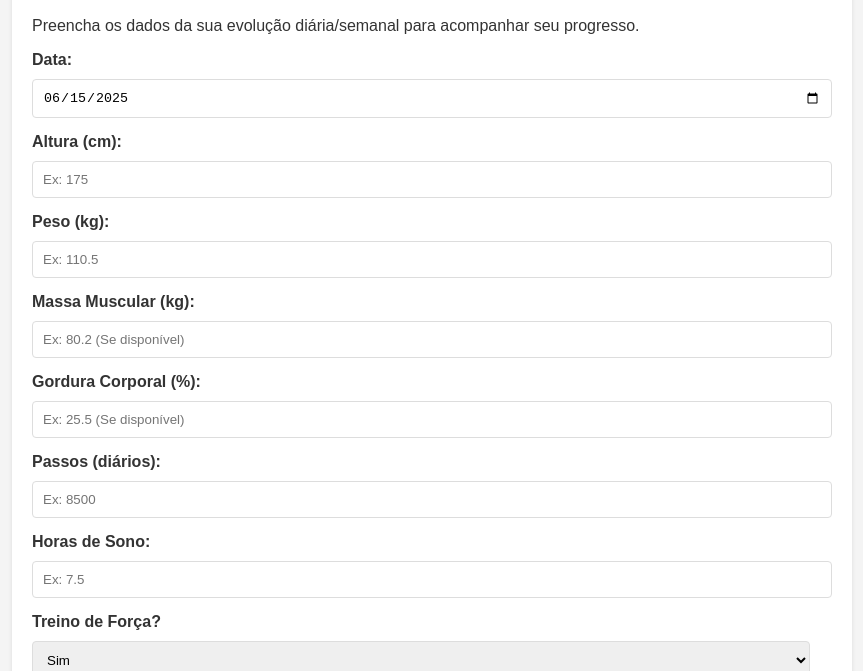
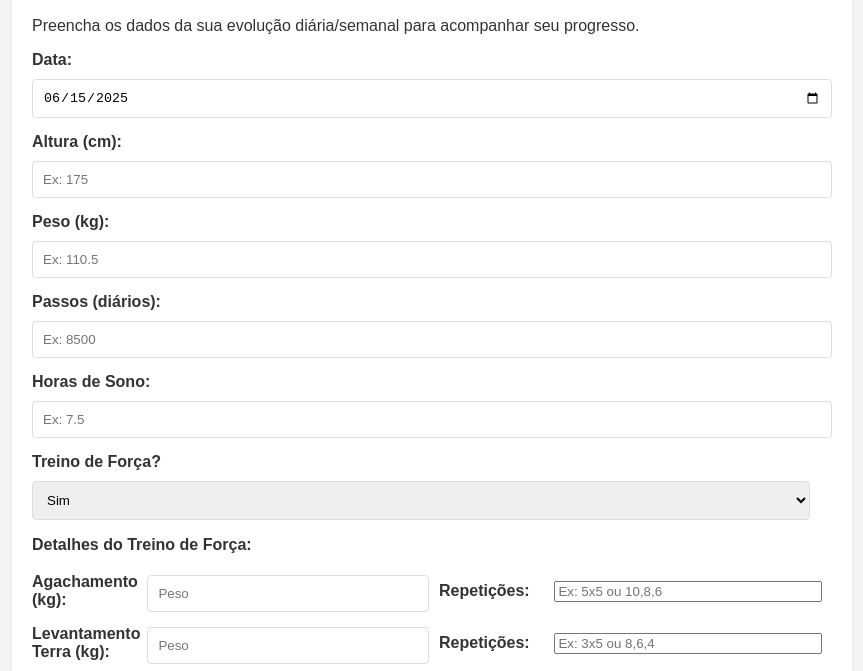
Before and after one commit to paulofbarros/saude-plena, a plain HTML site: page index.html in a window 1280 px wide. Shown: the part 129-800 px from the top of the page, without its empty margins (208-1071 px from the left). Drawn offline with nearby package versions, Linux system fonts and the light colour scheme.

Commit message:
Update index.html

```diff
--- a/index.html
+++ b/index.html
@@ -181,14 +181,6 @@
                 <label for="weight">Peso (kg):</label>
                 <input type="number" id="weight" step="0.1" placeholder="Ex: 110.5" required>
             </div>
-            <div class="form-group">
-                <label for="muscleMass">Massa Muscular (kg):</label>
-                <input type="number" id="muscleMass" step="0.1" placeholder="Ex: 80.2 (Se disponível)">
-            </div>
-            <div class="form-group">
-                <label for="bodyFatPercent">Gordura Corporal (%):</label>
-                <input type="number" id="bodyFatPercent" step="0.1" placeholder="Ex: 25.5 (Se disponível)">
-            </div>
 
             <div class="form-group">
                 <label for="steps">Passos (diários):</label>
@@ -270,14 +262,6 @@
                 <div class="chart-box">
                     <h3>IMC</h3>
                     <canvas id="imcChart"></canvas>
-                </div>
-                <div class="chart-box">
-                    <h3>Massa Muscular (kg)</h3>
-                    <canvas id="muscleMassChart"></canvas>
-                </div>
-                 <div class="chart-box">
-                    <h3>Gordura Corporal (%)</h3>
-                    <canvas id="bodyFatChart"></canvas>
                 </div>
                 <div class="chart-box">
                     <h3>Passos Diários</h3>
```
